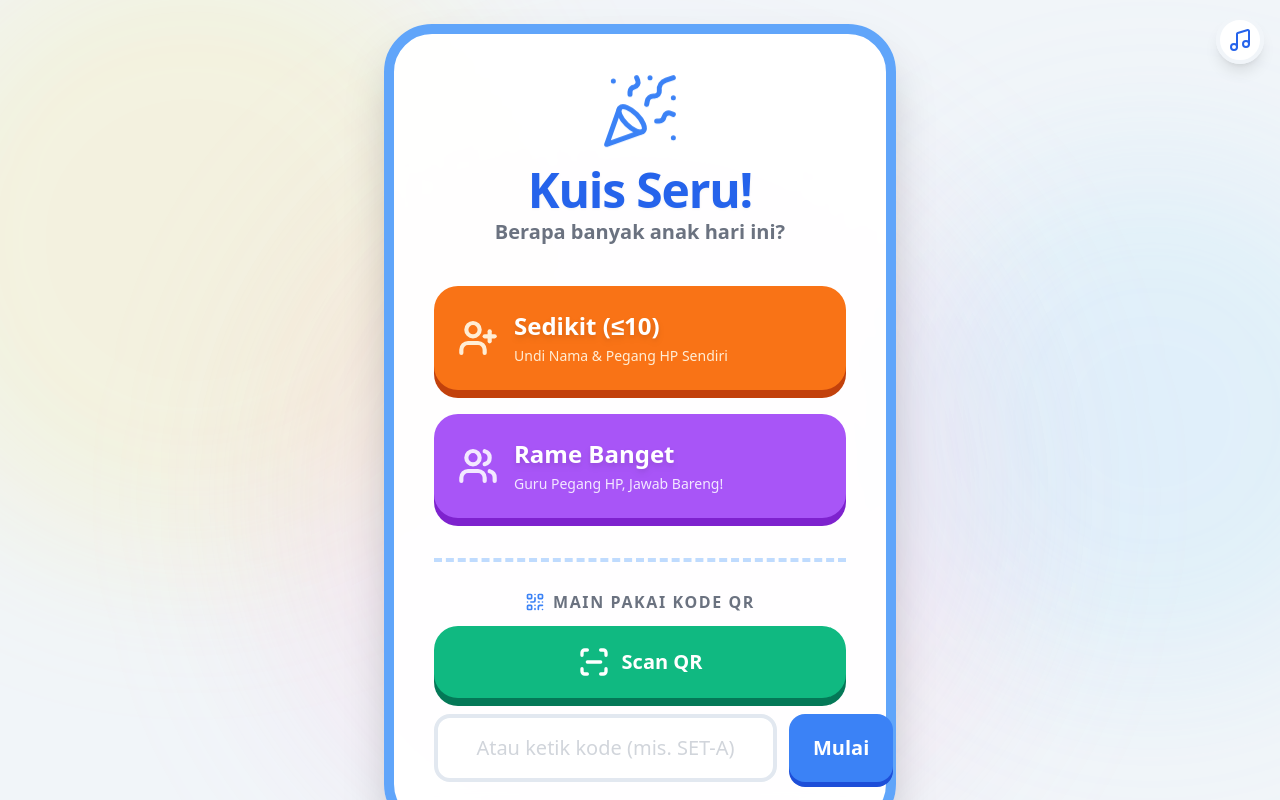
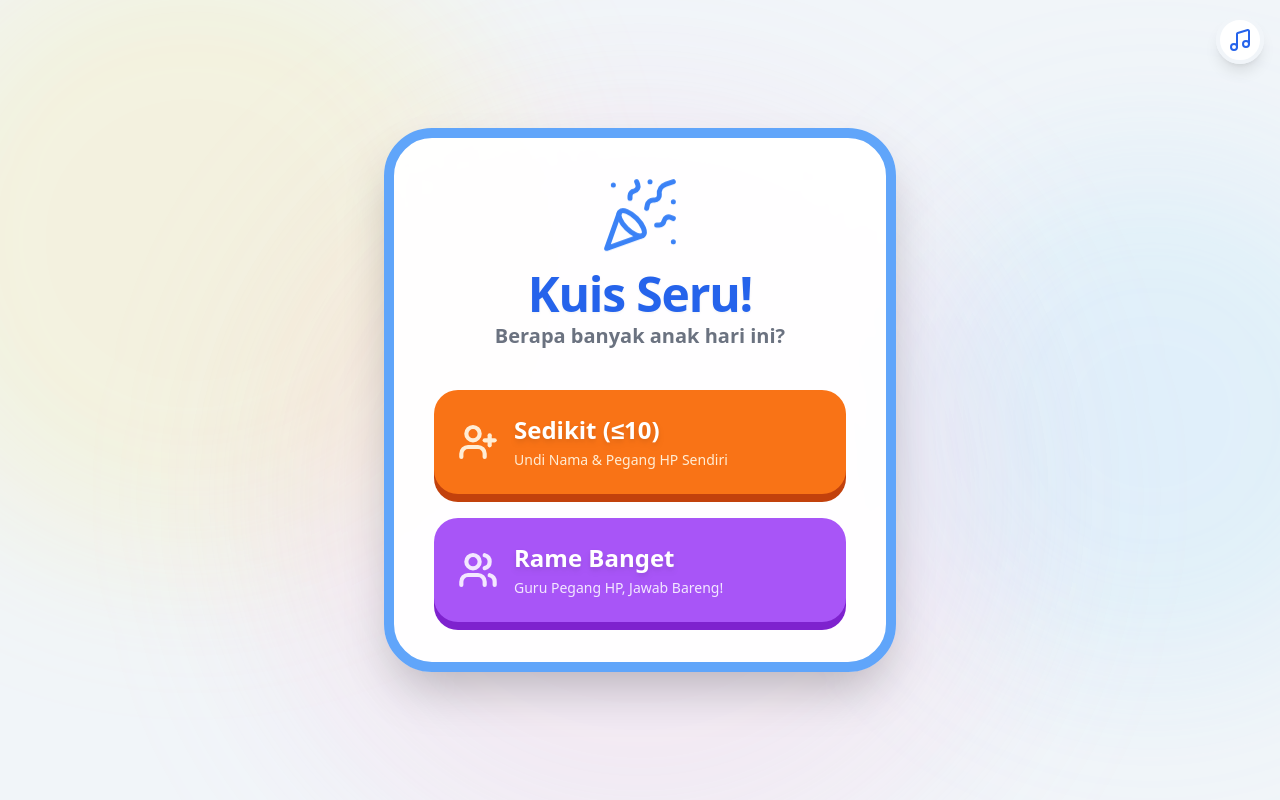
Before and after one commit to Bintang444/quiz-ngaji, a React (Vite) app: page / in a window 1280 px wide. Built offline with nearby package versions, Linux system fonts and the light colour scheme.

Commit message:
fix: nonaktifkan fitur main pakai QR

```diff
--- a/src/App.tsx
+++ b/src/App.tsx
@@ -2,7 +2,6 @@ import { useEffect, useState } from 'react';
 import { Music, VolumeX } from 'lucide-react';
 import { useKuis } from './hooks/useKuis';
 import { pustakaAudio } from './utils/audio';
-import { PAKET_SOAL } from './data/soal';
 import HomeScreen from './components/HomeScreen';
 import SetupGiliranScreen from './components/SetupGiliranScreen';
 import GachaScreen from './components/GachaScreen';
@@ -10,9 +9,7 @@ import PlayingScreen from './components/PlayingScreen';
 import ResultScreen from './components/ResultScreen';
 
 export default function App() {
-  const kodeUrl = new URLSearchParams(window.location.search).get('kode') ?? undefined;
-  const kodeAwal = kodeUrl && PAKET_SOAL[kodeUrl] ? kodeUrl : undefined;
-  const kuis = useKuis(kodeAwal);
+  const kuis = useKuis();
   const [musikOn, setMusikOn] = useState(true);
 
   useEffect(() => {
@@ -42,7 +39,7 @@ export default function App() {
       </button>
 
       <div className="relative z-10 w-full h-screen overflow-y-auto overflow-x-hidden scroll-smooth">
-        {kuis.gameState === 'home' && <HomeScreen onPilihMode={kuis.handlePilihMode} onPilihKode={kuis.pilihKode} />}
+        {kuis.gameState === 'home' && <HomeScreen onPilihMode={kuis.handlePilihMode} />}
         {kuis.gameState === 'setup' && (
           <SetupGiliranScreen
             daftarAnak={kuis.daftarAnak}
--- a/src/components/HomeScreen.tsx
+++ b/src/components/HomeScreen.tsx
@@ -1,40 +1,11 @@
-import { lazy, Suspense, useState } from 'react';
-import { PartyPopper, QrCode, ScanLine, UserPlus, Users } from 'lucide-react';
+import { PartyPopper, UserPlus, Users } from 'lucide-react';
 import type { Mode } from '../types';
-import { PAKET_SOAL } from '../data/soal';
-
-const QrScanner = lazy(() => import('./QrScanner'));
 
 interface Props {
   onPilihMode: (mode: Mode) => void;
-  onPilihKode: (kode: string) => boolean;
 }
 
-export default function HomeScreen({ onPilihMode, onPilihKode }: Props) {
-  const [kodeInput, setKodeInput] = useState('');
-  const [kodeError, setKodeError] = useState(false);
-  const [showScanner, setShowScanner] = useState(false);
-
-  const submitKode = (e: React.FormEvent) => {
-    e.preventDefault();
-    const kode = kodeInput.trim().toUpperCase();
-    if (PAKET_SOAL[kode]) {
-      setKodeError(false);
-      onPilihKode(kode);
-    } else {
-      setKodeError(true);
-    }
-  };
-
-  const terimaScan = (kode: string): boolean => {
-    if (PAKET_SOAL[kode]) {
-      setShowScanner(false);
-      onPilihKode(kode);
-      return true;
-    }
-    return false;
-  };
-
+export default function HomeScreen({ onPilihMode }: Props) {
   return (
     <div className="flex flex-col items-center justify-center min-h-screen p-6 text-center z-10 relative">
       <div className="bg-white/95 backdrop-blur-sm p-6 md:p-10 rounded-[2rem] md:rounded-[3rem] shadow-2xl max-w-lg w-full border-[8px] md:border-[10px] border-blue-400">
@@ -71,50 +42,7 @@ export default function HomeScreen({ onPilihMode, onPilihKode }: Props) {
             </div>
           </button>
         </div>
-
-        <div className="mt-6 md:mt-10 pt-5 md:pt-7 border-t-4 border-dashed border-blue-200">
-          <div className="flex items-center justify-center gap-2 mb-3">
-            <QrCode className="w-5 h-5 text-blue-500" />
-            <p className="text-sm md:text-base text-gray-500 font-bold uppercase tracking-widest">Main Pakai Kode QR</p>
-          </div>
-
-          <button
-            onClick={() => setShowScanner(true)}
-            className="w-full inline-flex items-center justify-center gap-3 p-4 md:p-5 bg-emerald-500 text-white font-black text-lg md:text-xl rounded-2xl md:rounded-3xl hover:bg-emerald-600 shadow-[0_8px_0_rgb(4,120,87)] active:shadow-[0_0px_0_rgb(4,120,87)] active:translate-y-2 transition-all mb-3 md:mb-4"
-          >
-            <ScanLine className="w-7 h-7 md:w-8 md:h-8" strokeWidth={2.5} />
-            Scan QR
-          </button>
-
-          <form onSubmit={submitKode} className="flex flex-col sm:flex-row gap-2 md:gap-3">
-            <input
-              type="text"
-              value={kodeInput}
-              onChange={(e) => {
-                setKodeInput(e.target.value);
-                setKodeError(false);
-              }}
-              placeholder="Atau ketik kode (mis. SET-A)"
-              className={`flex-1 px-4 py-3 md:py-4 text-center font-black text-lg md:text-xl tracking-widest uppercase bg-white rounded-2xl border-4 outline-none focus:border-blue-400 transition-colors placeholder:font-medium placeholder:tracking-normal placeholder:text-gray-300 placeholder:normal-case ${
-                kodeError ? 'border-rose-300 bg-rose-50' : 'border-slate-200'
-              }`}
-            />
-            <button
-              type="submit"
-              className="px-5 md:px-6 py-3 md:py-4 bg-blue-500 text-white font-black text-lg md:text-xl rounded-2xl hover:bg-blue-600 shadow-[0_5px_0_rgb(29,78,216)] active:shadow-[0_0px_0_rgb(29,78,216)] active:translate-y-1 transition-all"
-            >
-              Mulai
-            </button>
-          </form>
-          {kodeError && <p className="mt-2 text-sm font-bold text-rose-500">Kode gak ketemu. Cek lagi ya!</p>}
-        </div>
       </div>
-
-      {showScanner && (
-        <Suspense fallback={null}>
-          <QrScanner onKode={terimaScan} onBatal={() => setShowScanner(false)} />
-        </Suspense>
-      )}
     </div>
   );
 }
```
